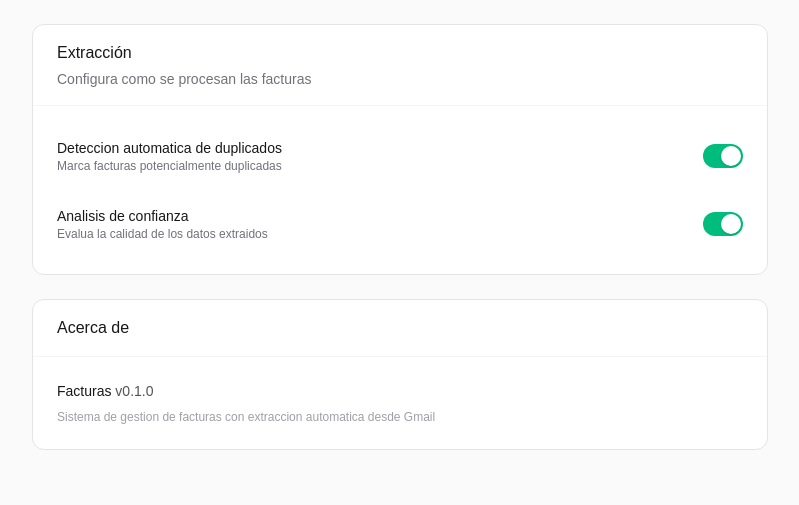
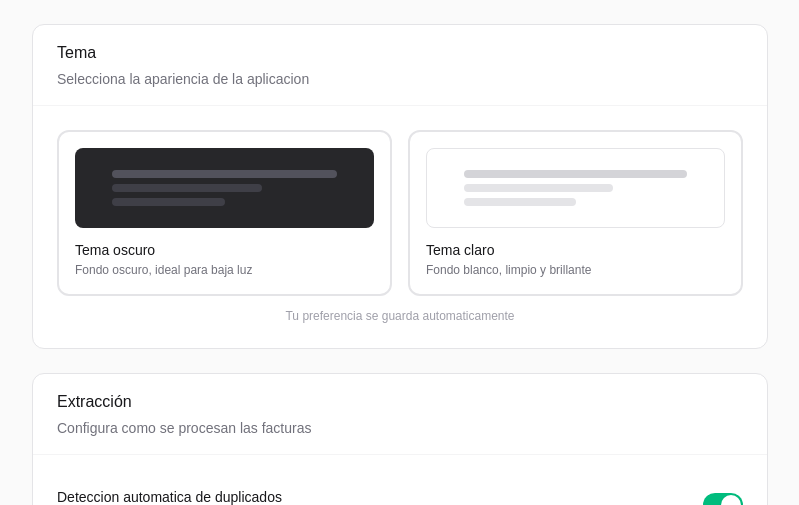
Before and after one commit to Mazielx/Facturas, a Next.js app: page /configuracion in a window 1280 px wide. Shown: the part 268-773 px from the top of the page, without its empty margins (240-1039 px from the left). Built offline with nearby package versions, Linux system fonts and the light colour scheme; no server answers.

Commit message:
feat(configuracion): add theme selector section
- Dark/Light theme cards with visual previews
- Checkmark indicator on selected theme
- Saves to localStorage via existing ThemeContext
- Replaces need to use header toggle for theme changes

```diff
--- a/src/app/configuracion/page.tsx
+++ b/src/app/configuracion/page.tsx
@@ -4,10 +4,12 @@ import { useEffect, useState } from "react"
 import Link from "next/link"
 import { deleteClientCookie } from "@/lib/cookie-utils"
 import ThemeToggle from "../components/theme-toggle"
+import { useTheme } from "@/lib/theme-context"
 
 export default function ConfiguracionPage() {
   const [gmailConnected, setGmailConnected] = useState(false)
   const [checking, setChecking] = useState(true)
+  const { theme, setTheme } = useTheme()
 
   useEffect(() => {
     fetch("/api/facturas?limit=1")
@@ -81,6 +83,97 @@ export default function ConfiguracionPage() {
 
         <div className="bg-white dark:bg-zinc-900 border border-zinc-200 dark:border-zinc-800 rounded-xl">
           <div className="px-6 py-4 border-b border-zinc-100 dark:border-zinc-800">
+            <h2 className="font-medium text-zinc-900 dark:text-zinc-100">Tema</h2>
+            <p className="text-sm text-zinc-500 dark:text-zinc-400 mt-1">
+              Selecciona la apariencia de la aplicacion
+            </p>
+          </div>
+          <div className="p-6">
+            <div className="grid grid-cols-2 gap-4">
+              <button
+                onClick={() => setTheme("dark")}
+                className={`relative p-4 rounded-xl border-2 text-left transition-all ${
+                  theme === "dark"
+                    ? "border-zinc-900 dark:border-zinc-100 bg-zinc-900 dark:bg-zinc-100"
+                    : "border-zinc-200 dark:border-zinc-700 hover:border-zinc-300 dark:hover:border-zinc-600"
+                }`}
+              >
+                <div className="w-full h-20 rounded-lg bg-zinc-800 dark:bg-zinc-200 mb-3 flex items-center justify-center">
+                  <div className="space-y-1.5 w-3/4">
+                    <div className="h-2 rounded bg-zinc-600 dark:bg-zinc-400 w-full" />
+                    <div className="h-2 rounded bg-zinc-700 dark:bg-zinc-300 w-2/3" />
+                    <div className="h-2 rounded bg-zinc-700 dark:bg-zinc-300 w-1/2" />
+                  </div>
+                </div>
+                <p className={`text-sm font-medium ${
+                  theme === "dark"
+                    ? "text-white dark:text-zinc-900"
+                    : "text-zinc-900 dark:text-zinc-100"
+                }`}>
+                  Tema oscuro
+                </p>
+                <p className={`text-xs mt-0.5 ${
+                  theme === "dark"
+                    ? "text-zinc-400 dark:text-zinc-500"
+                    : "text-zinc-500 dark:text-zinc-400"
+                }`}>
+                  Fondo oscuro, ideal para baja luz
+                </p>
+                {theme === "dark" && (
+                  <div className="absolute top-3 right-3 w-5 h-5 rounded-full bg-white dark:bg-zinc-900 flex items-center justify-center">
+                    <svg className="w-3 h-3 text-zinc-900 dark:text-white" fill="none" viewBox="0 0 24 24" stroke="currentColor" strokeWidth={3}>
+                      <path strokeLinecap="round" strokeLinejoin="round" d="M5 13l4 4L19 7" />
+                    </svg>
+                  </div>
+                )}
+              </button>
+
+              <button
+                onClick={() => setTheme("light")}
+                className={`relative p-4 rounded-xl border-2 text-left transition-all ${
+                  theme === "light"
+                    ? "border-zinc-900 dark:border-zinc-100 bg-zinc-900 dark:bg-zinc-100"
+                    : "border-zinc-200 dark:border-zinc-700 hover:border-zinc-300 dark:hover:border-zinc-600"
+                }`}
+              >
+                <div className="w-full h-20 rounded-lg bg-white border border-zinc-200 mb-3 flex items-center justify-center">
+                  <div className="space-y-1.5 w-3/4">
+                    <div className="h-2 rounded bg-zinc-300 w-full" />
+                    <div className="h-2 rounded bg-zinc-200 w-2/3" />
+                    <div className="h-2 rounded bg-zinc-200 w-1/2" />
+                  </div>
+                </div>
+                <p className={`text-sm font-medium ${
+                  theme === "light"
+                    ? "text-white dark:text-zinc-900"
+                    : "text-zinc-900 dark:text-zinc-100"
+                }`}>
+                  Tema claro
+                </p>
+                <p className={`text-xs mt-0.5 ${
+                  theme === "light"
+                    ? "text-zinc-400 dark:text-zinc-500"
+                    : "text-zinc-500 dark:text-zinc-400"
+                }`}>
+                  Fondo blanco, limpio y brillante
+                </p>
+                {theme === "light" && (
+                  <div className="absolute top-3 right-3 w-5 h-5 rounded-full bg-white dark:bg-zinc-900 flex items-center justify-center">
+                    <svg className="w-3 h-3 text-zinc-900 dark:text-white" fill="none" viewBox="0 0 24 24" stroke="currentColor" strokeWidth={3}>
+                      <path strokeLinecap="round" strokeLinejoin="round" d="M5 13l4 4L19 7" />
+                    </svg>
+                  </div>
+                )}
+              </button>
+            </div>
+            <p className="text-xs text-zinc-400 dark:text-zinc-500 mt-3 text-center">
+              Tu preferencia se guarda automaticamente
+            </p>
+          </div>
+        </div>
+
+        <div className="bg-white dark:bg-zinc-900 border border-zinc-200 dark:border-zinc-800 rounded-xl">
+          <div className="px-6 py-4 border-b border-zinc-100 dark:border-zinc-800">
             <h2 className="font-medium text-zinc-900 dark:text-zinc-100">Extracción</h2>
             <p className="text-sm text-zinc-500 dark:text-zinc-400 mt-1">
               Configura como se procesan las facturas
```
